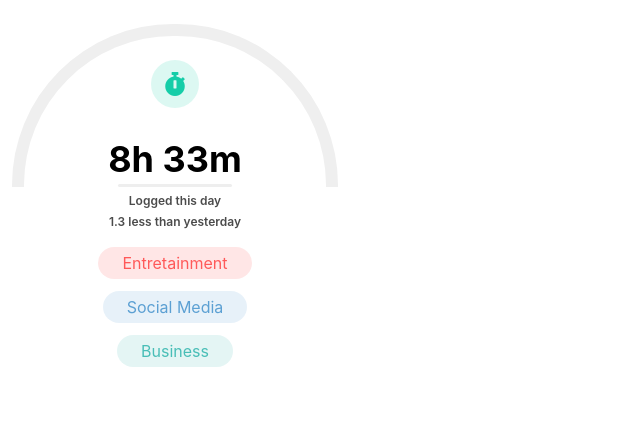
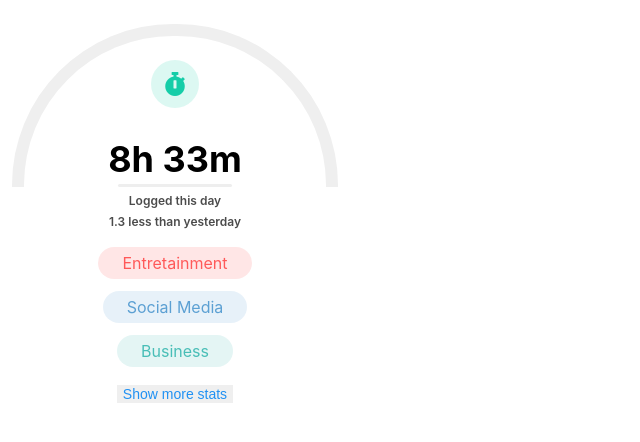
Before and after one commit to litsdm/chrome-time, a React (Create React App) app: page / in a window 1280 px wide. Shown: the top 442 px of the page, without its empty margins (0-640 px from the left). Built offline with nearby package versions, Linux system fonts and the light colour scheme.

Commit message:
add show more button

```diff
--- a/src/components/TimeManagementTab.js
+++ b/src/components/TimeManagementTab.js
@@ -31,6 +31,9 @@ const TimeManagementTab = () => (
           Business
         </p>
       </div>
+      <button type="button" className={styles.showAll}>
+        Show more stats
+      </button>
     </div>
   </div>
 );
--- a/src/components/TimeManagementTab.module.scss
+++ b/src/components/TimeManagementTab.module.scss
@@ -55,6 +55,12 @@
   width: 302px;
 }
 
+.content {
+  background-color: #fff;
+  display: flex;
+  flex-direction: column;
+}
+
 .statsText {
   font-size: 12px;
   font-weight: 600;
@@ -80,3 +86,15 @@
   margin-top: 12px;
   padding: 6px 24px;
 }
+
+.showAll {
+  align-self: center;
+  border: none;
+  color: #2091f3;
+  cursor: pointer;
+  font-size: 14px;
+  font-weight: 300;
+  margin-top: 6px;
+  opacity: 1;
+  outline: none;
+}
```
